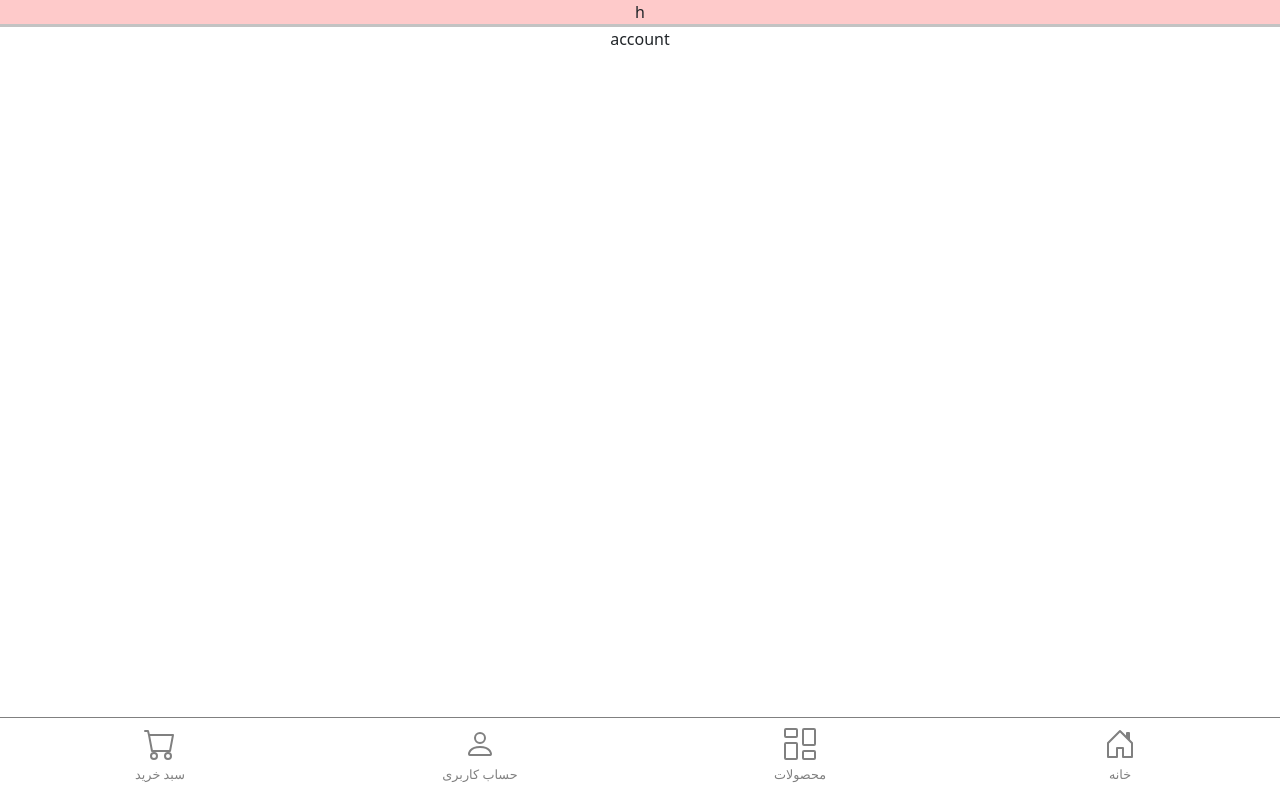
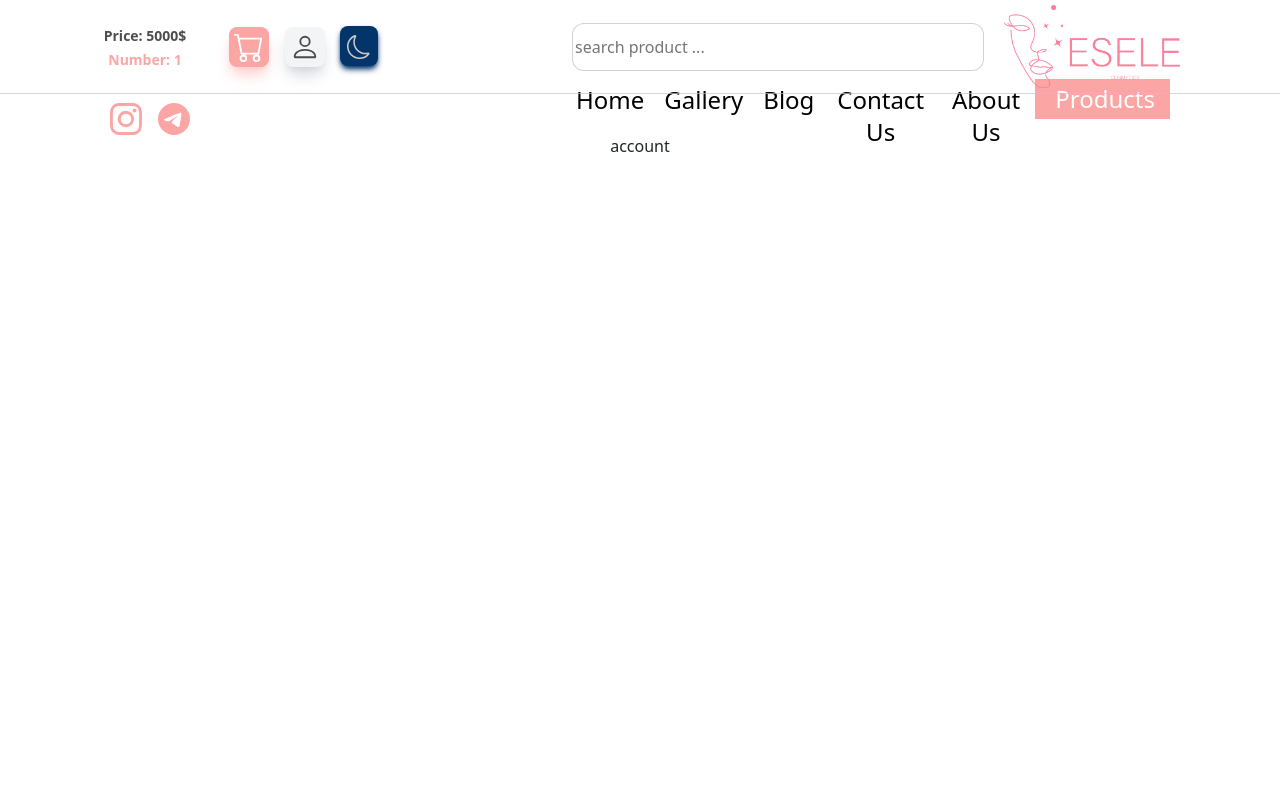
Before and after one commit to Mehdi-njfn/eseleshop, a React (Create React App) app: page /account in a window 1280 px wide. Built offline with nearby package versions, Linux system fonts and the light colour scheme.

Commit message:
design navbar completed

```diff
--- a/public/index.html
+++ b/public/index.html
@@ -1,5 +1,5 @@
 <!DOCTYPE html>
-<html lang="en">
+<html lang="en" id="html">
   <head>
     <meta charset="utf-8" />
     <link rel="icon" href="%PUBLIC_URL%/favicon.ico" />
@@ -40,4 +40,8 @@
       To create a production bundle, use `npm run build` or `yarn build`.
     -->
   </body>
+  <script>
+
+  </script>
+
 </html>
--- a/src/component/bottom.jsx
+++ b/src/component/bottom.jsx
@@ -1,15 +1,15 @@
 import * as Icon from 'react-bootstrap-icons';
 import './bStyle.css';
-import {  NavLink } from 'react-router-dom';
+import { NavLink } from 'react-router-dom';
 
 const Bottom = () => {
   return (
     <>
-      <div className="row bottom w-100">
+      <div className="row md:hidden bottom w-100">
         <div className="col-3">
           <NavLink id='link' to='/cart'>
             <div className="row">
-              <Icon.Cart size={32}/>
+              <Icon.Cart size={32} />
             </div>
             <div className="row">
               <p>سبد خرید</p>
@@ -20,7 +20,7 @@ const Bottom = () => {
           <NavLink id='link' to='/account'>
 
             <div className="row">
-            <Icon.Person size={32}/>
+              <Icon.Person size={32} />
             </div>
             <div className="row">
               <p>حساب کاربری</p>
@@ -31,7 +31,7 @@ const Bottom = () => {
           <NavLink id='link' to='/products'>
 
             <div className="row">
-            <Icon.ColumnsGap size={32}/>
+              <Icon.ColumnsGap size={32} />
             </div>
             <div className="row">
 
@@ -43,7 +43,7 @@ const Bottom = () => {
           <NavLink id='link' to='/'>
 
             <div className="row">
-          <Icon.HouseDoor size={32}/>
+              <Icon.HouseDoor size={32} />
             </div>
             <div className="row">
               <p>خانه</p>
--- a/src/component/nav.jsx
+++ b/src/component/nav.jsx
@@ -4,17 +4,27 @@ import logo from '../asset/logo1.11c7f5e0.webp'
 import './style.css'
 
 const Nav = () => {
+  const darkModebtn = () => {
+    let html = document.getElementById('html');
+    let flag = false;
+    console.log('ok');
+    if (flag === false) {
+      html.setAttribute('class', "dark");
+      flag = true;
+      console.log(flag);
+    }
+    else {
+      html.setAttribute('class', "");
+      flag = false;
+      console.log(flag);
+    }
+  }
+
   return (
     <>
-      <div className=" nav-top
-    ">
-        <div className="
-        sticky w-100 border-black0 mx-0 mt-0 bg-white
-        md:hidden
-      ">
-          <div className="
-      w-90 mx-auto flex
-      ">
+      <div className=" nav-top">
+        <div className="sticky w-100 border-black0 mx-0 mt-0 dark:bg-slate-800 bg-white md:hidden">
+          <div className="w-90 mx-auto flex">
             <div className="w-1/3 flex-initial mt-3">
               <a className='text-red-300 flex-initial mr-4' href="/"><Icon.Instagram className='h-auto w-7 ' /></a>
               <a className='text-red-300 flex-initial ' href="/"><Icon.Telegram className='h-auto w-7' /></a>
@@ -27,16 +37,67 @@ const Nav = () => {
             </div>
 
           </div>
-          <div className="
-            w-90 flex mt-auto justify-end
-            ">
+          <div className="w-90 flex mt-auto justify-end">
             <input className='w-[80%] h-12 rounded-xl  mr-auto ml-[15px] my-1' type="text" placeholder='search product ...' />
             <button className='w-[41px] h-[41px] mt-[4px] mx-[15px]  text-center items-center rounded-lg bg-red-300 bg-opacity-80 border-none text-3xl font-extrabold flex content-center'><Icon.List className='text-white ' size={32} /></button>
           </div>
         </div>
 
-        <div className="max-md:hidden bg-red-200 w-100 h-50">
-          h
+        <div className="dark:bg-slate-800 bg-white max-md:hidden w-[100%] h-auto ">
+          <div className=" sticky md:flex md:items-center">
+            <div className=" md:w-[20%] md:grid md:grid-cols-2 md:ml-[20px] lg:ml-[100px] md:h-[82px] md:justify-start md:items-center">
+              <div className="md:w-[100px] row-start-1 row-end-4">
+                <label className='md:mr-[10px] md:text-[#000000b1] text-sm md:font-bold'>Price: 5000$</label>
+                <label className='md:mr-[10px] md:text-red-300 text-sm md:font-bold'>Number: 1</label>
+              </div>
+              <div className='md:w-[200px] row-start-1 row-end-4'>
+                <NavLink className='ml-0 md:text-white md:mr-4 ' to="/cart">
+                  <Icon.Cart className='md:h-auto md:w-[40px] md:p-[5px] md:bg-red-300 md:shadow-lg md:shadow-red-200 md:rounded-[8px]' />
+                </NavLink>
+                <NavLink className='md:text-[#000000b1]  ' to="/account"><Icon.Person className=' md:bg-gray-100 md:h-auto md:w-[40px] md:p-[5px] md:shadow-lg md:shadow-gray-300 md:rounded-[8px]' /></NavLink>
+                <button id='darkmode' onClick={darkModebtn} className=' rounded-lg border-none p-[7px] bg-[#03356b] text-[#cbcbcb] shadow-md shadow-[#03356b]'><Icon.Moon size={24} /> </button>
+              </div>
+            </div>
+            <div className="md:w-[80%] md:ml-[50px]  md:mr-[20px] lg:mr-[100px] md:flex md:items-center md:content-end">
+              <input className='md:h-12 md:w-[50%] lg:w-[50%] md:rounded-xl  md:ml-auto md:mr-[20px]  ' type="text" placeholder='search product ...' />
+              <NavLink to='/'>
+                <img className='md:h-auto md:w-44 md:my-[5px]' src={logo} alt="logo" />
+              </NavLink>
+
+            </div>
+          </div>
+          <div className="h-[40px] pt-[10px] dark:bg-slate-800 bg-white flex items-center md:mx-[45px] lg:mx-[110px] ">
+            <div className="2xl:w-[50%] xl:w-[40%] md:w-[30%]  flex float-start">
+              <a className='text-red-300 flex-initial mr-4' href="/"><Icon.Instagram className='h-auto w-8 ' /></a>
+              <a className='text-red-300 flex-initial ' href="/"><Icon.Telegram className='h-auto w-8' /></a>
+
+            </div>
+            <div className="2xl:w-[50%] xl:w-[60%] md:w-[70%] flex float-start">
+              <ul className='mt-[5px] list-none text-lg flex flex-row'>
+                <li className='mx-[10px] mt-[5px] '>
+                  <NavLink to='/' className=' no-underline dark:text-white font-medium xl:text-2xl lg:text-lg md:text-base nav_itemsh transition-all'>Home</NavLink>
+                </li>
+                <li className='mx-[10px] mt-[5px] '>
+                  <NavLink to='/' className=' no-underline dark:text-white font-medium xl:text-2xl lg:text-lg md:text-base nav_itemsh transition-all'>Gallery</NavLink>
+                </li>
+                <li className='mx-[10px] mt-[5px] '>
+                  <NavLink to='/' className=' no-underline dark:text-white font-medium xl:text-2xl lg:text-lg md:text-base nav_itemsh transition-all'>Blog</NavLink>
+                </li>
+                <li className='mx-[10px] mt-[5px] '>
+                  <NavLink to='/' className=' no-underline dark:text-white font-medium xl:text-2xl lg:text-lg md:text-base nav_itemsh transition-all'>Contact Us</NavLink>
+                </li>
+                <li className='mx-[10px] mt-[5px] '>
+                  <NavLink to='/' className=' no-underline dark:text-white font-medium xl:text-2xl lg:text-lg md:text-base nav_itemsh transition-all'>About Us</NavLink>
+                </li>
+                <li className='h-[40px] bg-red-300  text-white lg:text-2xl pb-[5px]'>
+                  <label className='lg:mx-[15px] lg:ml-[20px] md:mx-[7px] mt-[4px]'>Products</label>
+                  <Icon.List className='h-auto lg:w-[16px] mr-[15px] mb-[2px]' />
+                </li>
+              </ul>
+            </div>
+
+          </div>
+
         </div>
 
       </div>
--- a/src/component/style.css
+++ b/src/component/style.css
@@ -9,12 +9,26 @@
   top: 0;
   background-color: var(--white);
   z-index: 1000;
-  border-bottom: #c3c3c3 solid;
 }
 
-.border-black0 {
-  border-bottom: 2px !important;
-  border-color: black !important;
+#darkmode {
+  margin-left: 15px;
+}
+
+.sticky {
+  border-bottom: #c3c3c3af 1px solid;
+}
+
+no-underline {
+  color: black !important;
+}
+
+.nav_itemsh {
+  color: black;
+}
+
+.nav_itemsh:hover {
+  color: #ff7171;
 }
 
 input {
--- a/tailwind.config.js
+++ b/tailwind.config.js
@@ -2,6 +2,7 @@
 module.exports = {
   content: ["./src/**/*.{js,jsx,ts,tsx}"],
   theme: {
+    darkMode: 'class',
     extend: {},
   },
   plugins: [],
```
Lines whose indentation alone changed are shown as unchanged.
